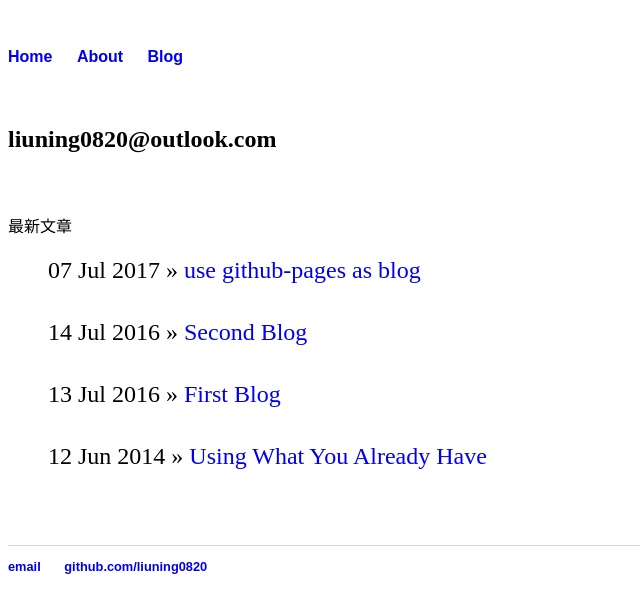
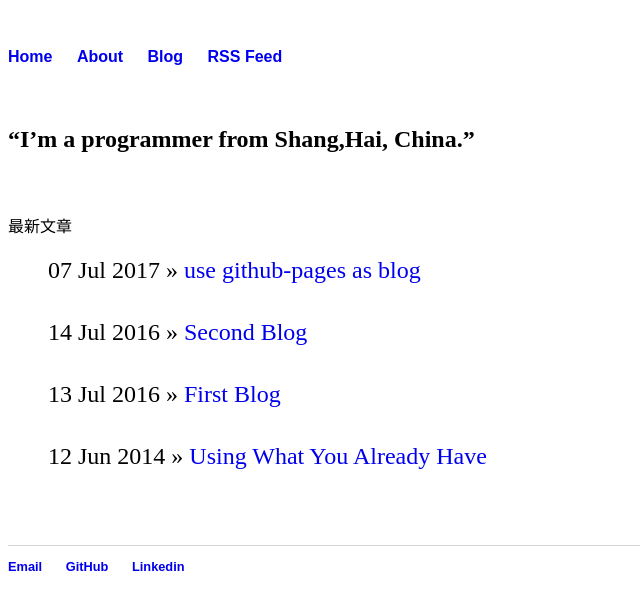
Before and after one commit to liuning0820/liuning0820.github.io, a Jekyll site: the page built from index.html, in a window 1280 px wide. Shown: the top 613 px of the page, without its empty margins (0-640 px from the left). Built offline with Jekyll 4.4.1, drawn with Linux system fonts in a browser that asks for light colours.

Commit message:
add rss feed support.

```diff
--- a/_layouts/default.html
+++ b/_layouts/default.html
@@ -13,6 +13,7 @@
 			<li><a href="{{ site.url }}{{site.baseurl}}/">Home</a></li>
 			<li><a href="{{ site.url }}{{site.baseurl}}/about">About</a></li>
 			<li><a href="{{ site.url }}{{site.baseurl}}/">Blog</a></li>
+			<li><a href="{{ site.url }}{{site.baseurl}}/feed.xml">RSS Feed</a></li>
 		</ul>
     </nav>
 
@@ -20,8 +21,9 @@
 
 		<footer>
     		<ul>
-        		<li><a href="mailto:liuning0820@gmail.com">email</a></li>
-        		<li><a href="https://github.com/liuning0820">github.com/liuning0820</a></li>
+        		<li><a href="mailto:liuning0820@gmail.com">Email</a></li>
+        		<li><a href="https://github.com/liuning0820">GitHub</a></li>
+				<li><a href="http://www.linkedin.com/in/toby-liu-86750923/">Linkedin</a></li>
 			</ul>
 		</footer>
 	</body>
--- a/index.html
+++ b/index.html
@@ -3,8 +3,7 @@ layout: default
 title: liuning0820@outlook.com
 ---
 
-　　<h2>{{ page.title }}</h2>
-
+　　<h2>“I’m a programmer from Shang,Hai, China.”</h2>
 　　<p>最新文章</p>
 
 	<ul class="posts">
```
